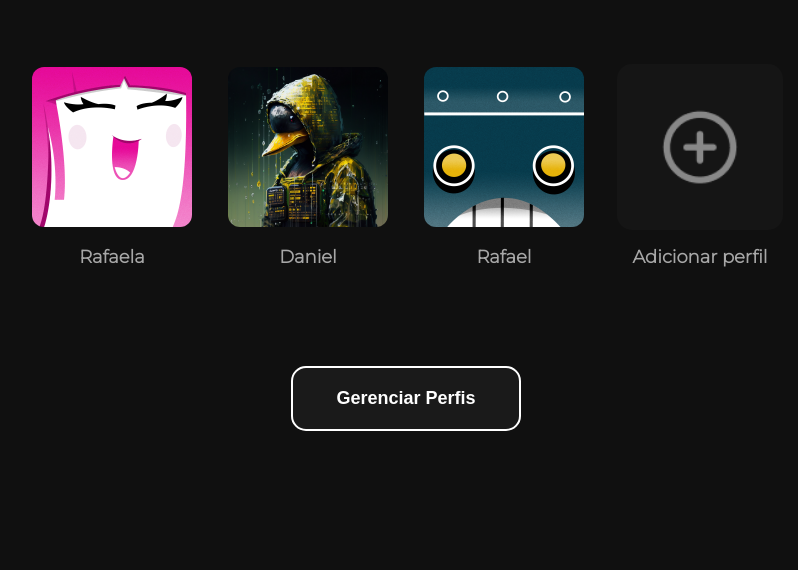
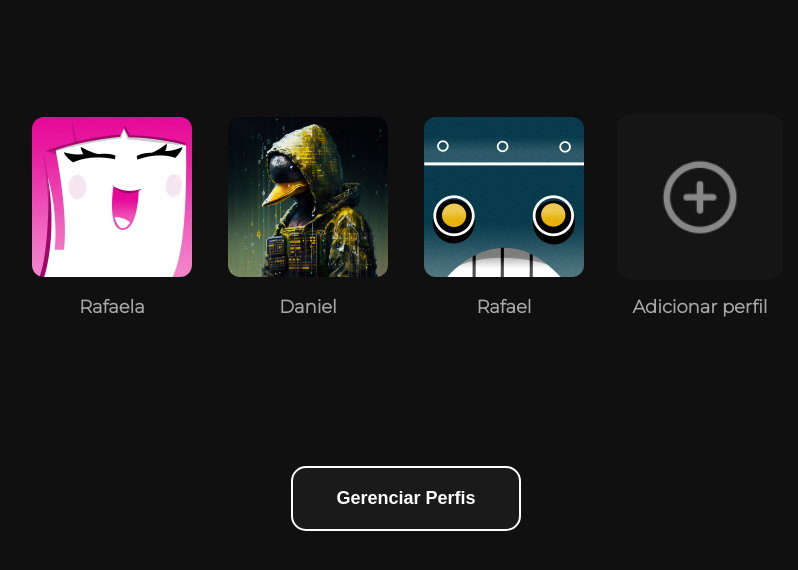
Before and after one commit to DanielNevesFonseca/HTML-CSS__KenzieFlix, a plain HTML site: page index.html in a window 1280 px wide. Shown: the part 210-780 px from the top of the page, without its empty margins (234-1032 px from the left). Drawn offline with Linux system fonts and the light colour scheme.

Commit message:
fix: add margin and width for .cards class

```diff
--- a/css/style.css
+++ b/css/style.css
@@ -29,6 +29,8 @@ h3 {
   display: flex;
   justify-content: center;
   align-items: center;
+  width: 700px;
+  margin: 50px;
 }
 
 .cards img {
```
